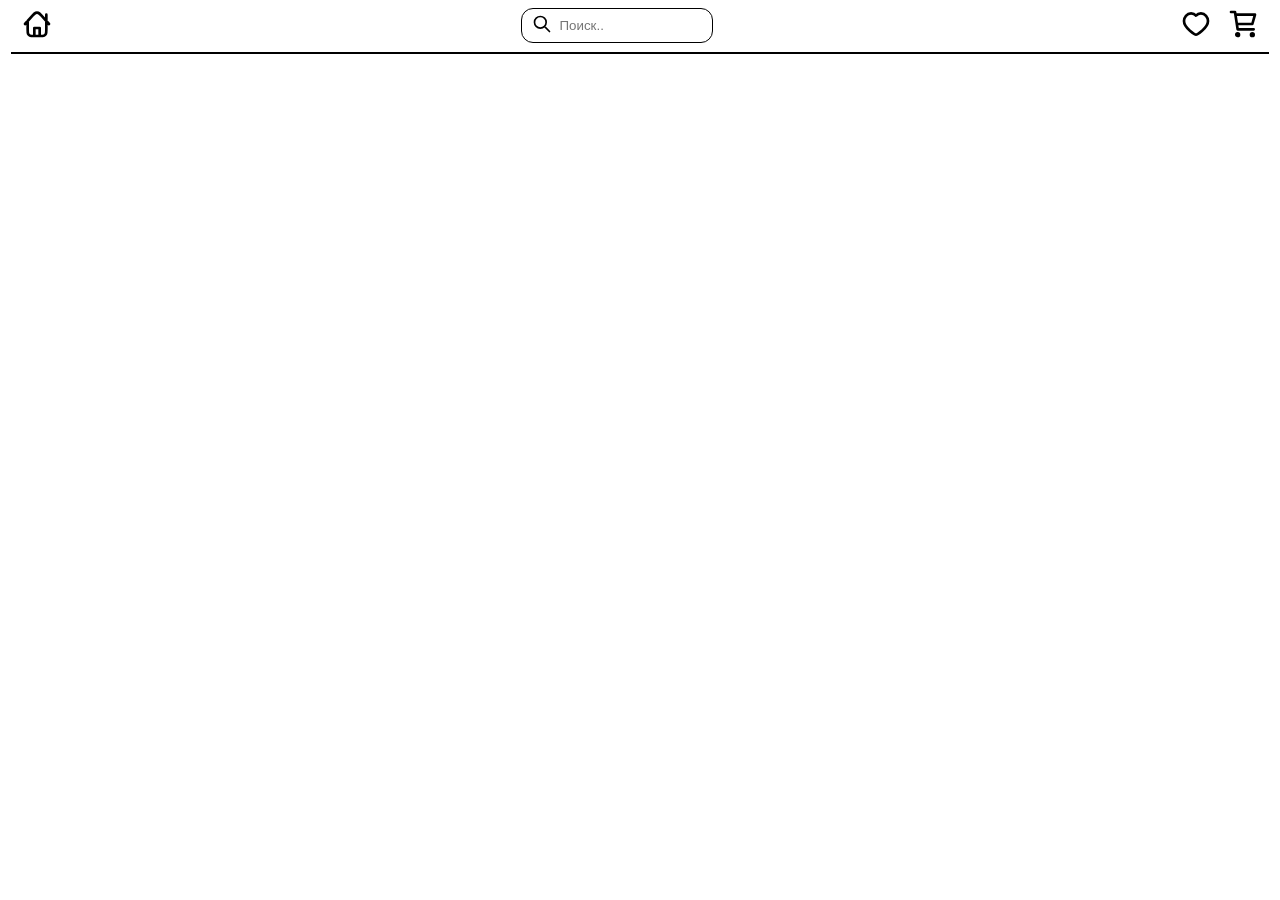
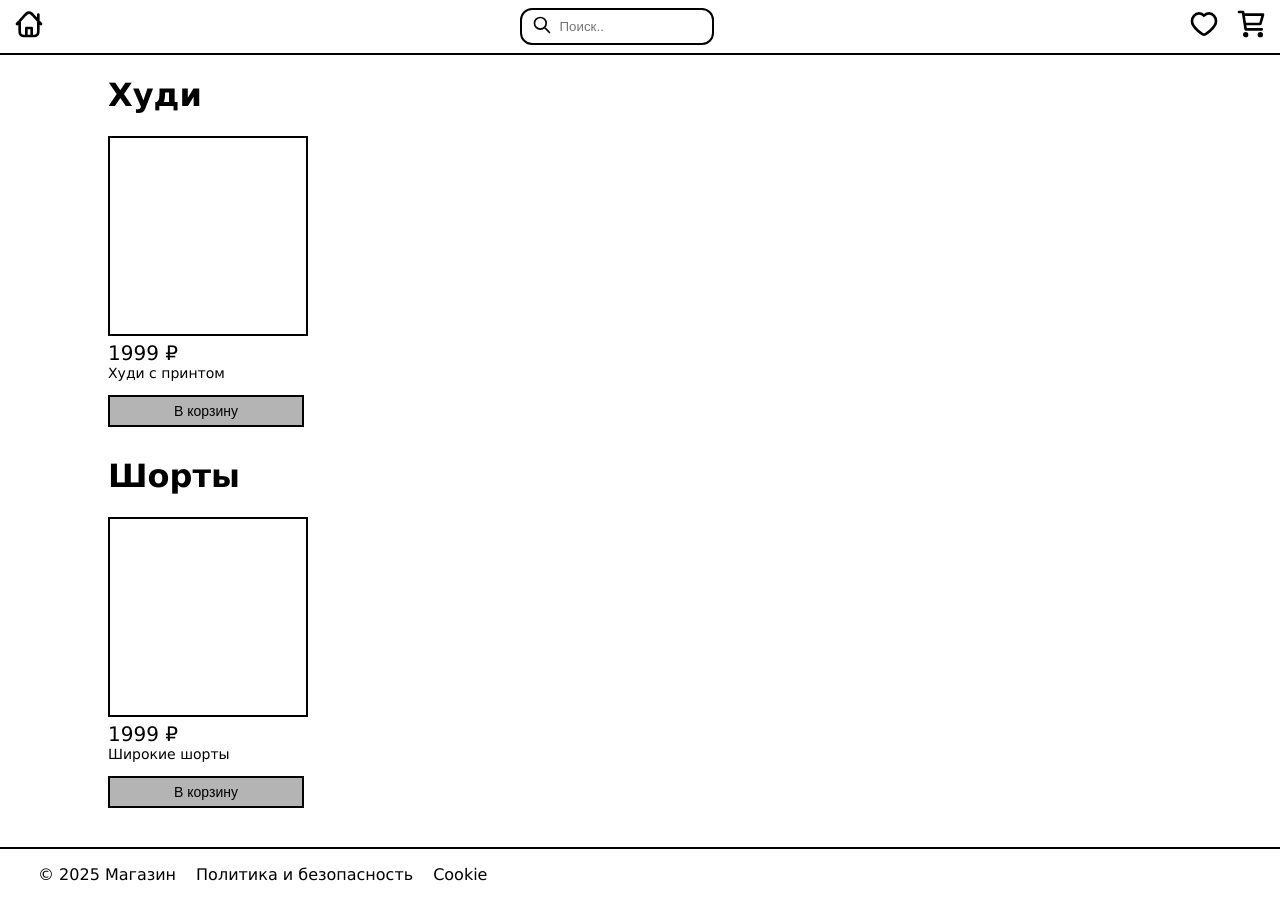
Before and after one commit to LokiGGs/v-web-labs, a website built with Vite: page Lab1/app/index.html in a window 1280 px wide. Before the commit the page ends 800 px from the top, so only its background shows below. Built offline with nearby package versions, Linux system fonts and the light colour scheme.

Commit message:
Добавлены карточки товаров, основная информация на сайте

```diff
--- a/Lab1/app/index.html
+++ b/Lab1/app/index.html
@@ -1,22 +1,27 @@
 <!doctype html>
 <html lang="ru">
+
 <head>
   <meta name="viewport" content="width=device-width, initial-scale=1" charset="utf-8">
   <link rel="stylesheet" href="src/style.css">
   <title>Лабораторная работа 1</title>
 </head>
+
 <body>
   <header>
+    <div class="container">
       <ul>
         <li><a href="/" id="home">
             <img src="public/home.svg" alt="Домой">
           </a></li>
-        <li><form action="" method="get" id="search-bar">
+        <li>
+          <form action="" method="get" id="search-bar">
             <button type="submit">
               <img src="public/search.svg" alt="Поиск">
             </button>
             <input name="srch" placeholder="Поиск.." type="search">
-        </form></li>
+          </form>
+        </li>
         <div class="flushed-right">
           <li><a href="/" id="liked">
               <img src="public/heart.svg" alt="Избранное">
@@ -27,5 +32,61 @@
         </div>
       </ul>
   </header>
+  </div>
+
+  <div class="main">
+    <div class="container">
+
+      <h1 class="category">Худи</h1>
+
+      <div class="products" id="hoodies">
+        <div class="product-card">
+          <div class="product-image">
+
+          </div>
+          <div class="product-price">
+            <span class="current-price"></span>
+            <span class="old-price">1999 ₽</span>
+          </div>
+
+          <div class="product-name">
+            <p>Худи с принтом</p>
+          </div>
+
+          <button class="add-to-cart-button">В корзину</button>
+        </div>
+      </div>
+      <h1 class="category">Шорты</h1>
+
+      <div class="product-card" id="shorts">
+        <div class="product-image">
+
+        </div>
+        <div class="product-price">
+          <span class="current-price"></span>
+          <span class="old-price">1999 ₽</span>
+        </div>
+
+        <div class="product-name">
+          <p>Широкие шорты</p>
+        </div>
+
+        <button class="add-to-cart-button">В корзину</button>
+      </div>
+
+    </div>
+  </div>
+
+
+  <footer>
+    <div class="container">
+      <ul>
+        <li>&copy; 2025 Магазин</li>
+        <li>Политика и безопасность</li>
+        <li>Cookie</li>
+      </ul>
+    </div>
+  </footer>
 </body>
+
 </html>
--- a/Lab1/app/src/style.css
+++ b/Lab1/app/src/style.css
@@ -1,50 +1,126 @@
-header ul{
+html {
+	scroll-behavior: smooth;
+}
+
+.container {
+	width: 100%;
+	max-width: 1536px;
+	margin: 0 auto;
+}
+
+header {
+	border-bottom: 2px solid black;
+	padding-bottom: 8px;
+	margin: 0 -10px;
+}
+
+header ul {
 	display: flex;
 	justify-content: space-between;
 	list-style-type: none;
-	padding: 0 10px;
-	padding-bottom: 8px;
-	border-bottom: 2px solid black;
-	width: 98%;
+	padding: 0 15px;
 	margin: auto;
 }
 
-.flushed-right{
+body {
+	font-family: 'Lucida Sans', 'Lucida Sans Regular', 'Lucida Grande', 'Lucida Sans Unicode', Geneva, Verdana, sans-serif;
+}
+
+.main {
+	padding: 0 100px;
+	margin-bottom: 30px;
+}
+
+.product-card {
+	width: 196px;
+	height: 300px;
+}
+
+.product-card p {
+	font-size: 14px;
+	margin-top: 0px;
+}
+
+.product-image {
+	width: 196px;
+	height: 196px;
+	border: 2px solid black;
+	transition: .3s ease-in;
+}
+
+.product-image:hover {
+	scale: 1.05;
+}
+
+.product-price {
+	margin-top: 5px;
+	font-size: 20px;
+}
+
+.add-to-cart-button {
+	text-align: center;
+	width: inherit;
+	height: 32px;
+	margin-top: 0px;
+	background-color: rgb(180, 180, 180);
+	border: 2px solid black;
+	transition: .3s ease-in-out;
+	cursor: pointer;
+	font-size: 14px;
+}
+
+.add-to-cart-button:hover {
+	scale: 1.05;
+}
+
+footer {
+	border-top: 2px solid black;
+	margin: 0 -10px;
+}
+
+footer ul {
+	display: flex;
+	list-style-type: none;
+	gap: 20px;
+}
+
+.flushed-right {
 	display: flex;
 	gap: 15px;
 }
 
-.flushed-right img{
+.flushed-right img {
 	width: 32px;
 	height: 32px;
 }
 
-#home img{
+#home img {
 	width: 32px;
 	height: 32px;
 }
 
-form img{
+form img {
 	width: 20px;
 	height: 20px;
 }
 
-#search-bar{
+#search-bar {
 	display: flex;
 	border-style: solid;
+	position: relative;
 	padding: 4px;
-	border: 1px solid black;
+	border: 2px solid black;
 	border-radius: 12px;
 }
 
-#search-bar input{
+#search-bar input {
 	outline: none;
 	border: none;
 	width: 150px;
 	transition: .3s linear;
 }
 
-#search-bar input:focus{
+#search-bar input:focus {
 	width: 200px;
 }
 
```
Lines whose indentation alone changed are shown as unchanged.
